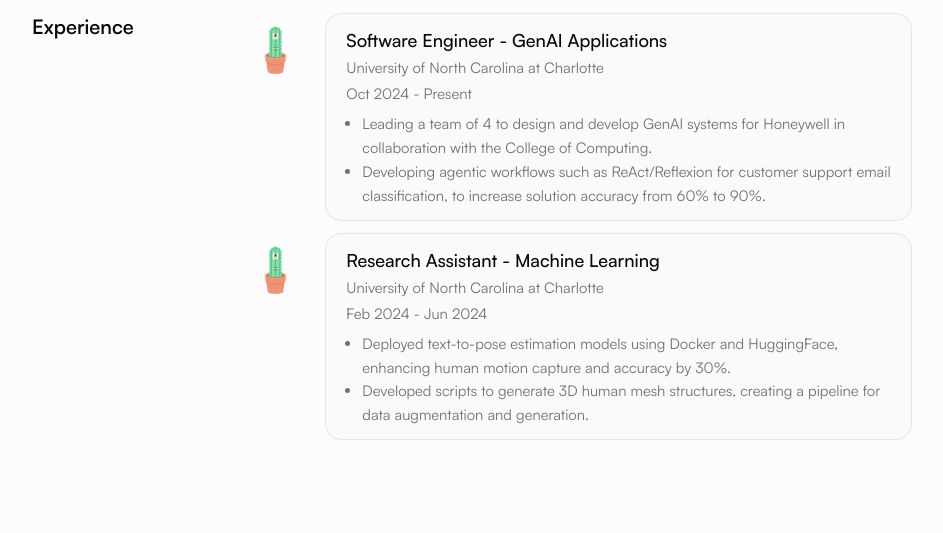
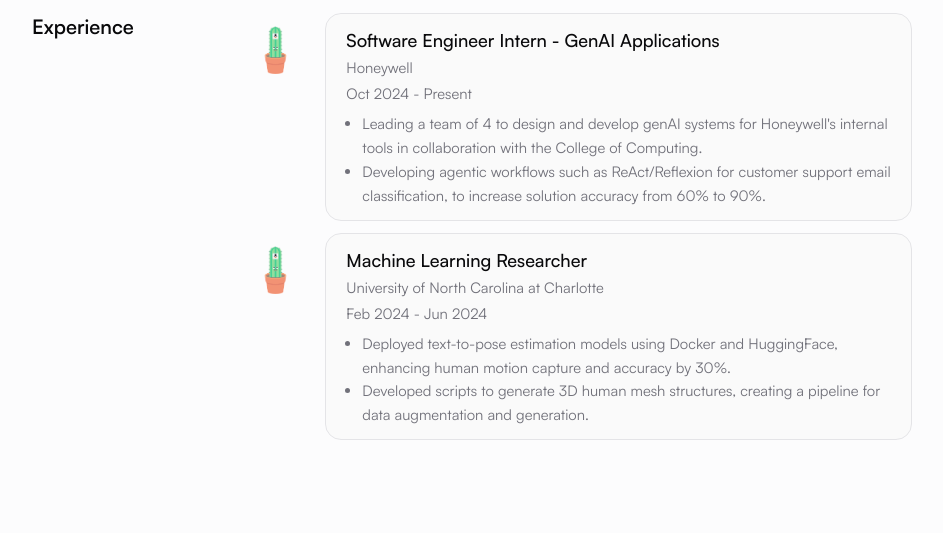
Before and after one commit to Aditya100401/My-Portfolio, an Astro site: page / in a window 1280 px wide. Shown: the part 1089-1622 px from the top of the page, without its empty margins (168-1111 px from the left). Built offline with nearby package versions, Linux system fonts and the light colour scheme; Astro itself is replaced by a stand-in of ours; some packages are replaced by stand-ins of ours.

Commit message:
updated Experience

```diff
--- a/src/pages/index.astro
+++ b/src/pages/index.astro
@@ -143,8 +143,8 @@ console.log('📅 Sorted Projects:', allProjectsByDate)
 
 		<Section title='Experience'>
 			<Card
-				heading='Software Engineer - GenAI Applications'
-				subheading='University of North Carolina at Charlotte'
+				heading='Software Engineer Intern - GenAI Applications'
+				subheading='Honeywell'
 				date='Oct 2024 - Present'
 				imagePath='/src/assets/about-astro.png'
 				altText=''
@@ -152,8 +152,8 @@ console.log('📅 Sorted Projects:', allProjectsByDate)
 			>
 				<ul class='ml-4 list-disc text-muted-foreground'>
 					<li>
-						Leading a team of 4 to design and develop GenAI systems for Honeywell in collaboration
-						with the College of Computing.
+						Leading a team of 4 to design and develop genAI systems for Honeywell's internal tools
+						in collaboration with the College of Computing.
 					</li>
 					<li>
 						Developing agentic workflows such as ReAct/Reflexion for customer support email
@@ -163,7 +163,7 @@ console.log('📅 Sorted Projects:', allProjectsByDate)
 			</Card>
 
 			<Card
-				heading='Research Assistant - Machine Learning'
+				heading='Machine Learning Researcher'
 				subheading='University of North Carolina at Charlotte'
 				date='Feb 2024 - Jun 2024'
 				imagePath='/src/assets/about-astro.png'
```
